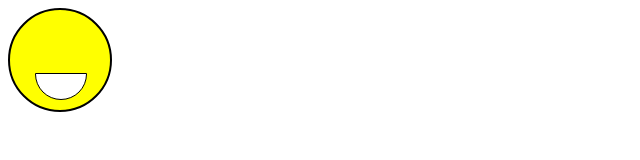
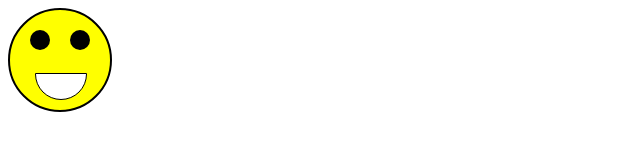
Before and after one commit to FrisoDenijs/css-practice, a plain HTML site: page smily-face/index.html in a window 1280 px wide. Shown: the full height of the page, 0-640 px from the left. Drawn offline with Linux system fonts and the light colour scheme.

Commit message:
added eyes

```diff
--- a/smily-face/index.html
+++ b/smily-face/index.html
@@ -6,8 +6,8 @@
         <div class="head">
             <div class="face">
                 <div class="eyes">
-                    <div class="left-eye"></div>
-                    <div class="right-eye"></div>
+                    <div class="eye left-eye"></div>
+                    <div class="eye right-eye"></div>
                 </div>
                 <div class="mouth"></div>
             </div>
--- a/smily-face/style.css
+++ b/smily-face/style.css
@@ -16,6 +16,29 @@
     width: 100%;
 }
 
+.eyes {
+    position: absolute;
+    top: 20%;
+    width: 100%;
+}
+
+.eye {
+    height: 20px;
+    width: 20px;
+    background-color: black;
+    border-radius: 50%;
+}
+
+.left-eye {
+    position: absolute;
+    left: 20%;
+}
+
+.right-eye {
+    position: absolute;
+    right: 20%;
+}
+
 .mouth {
     height: 25px;
     width: 50px;
```
